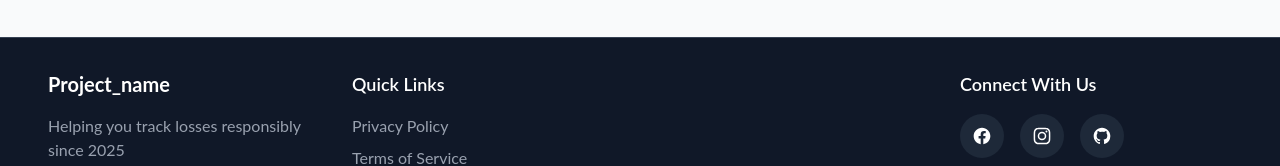
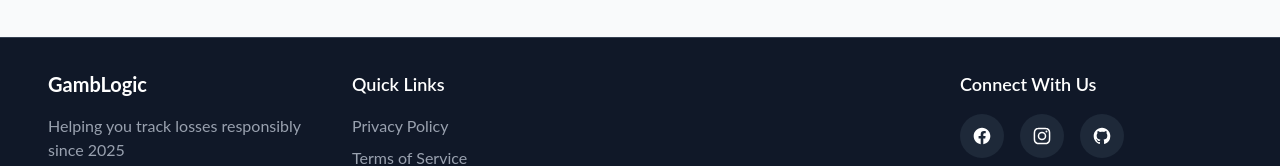
Before and after one commit to dtnny/cecs491-team-HLC, a Next.js app in the folder frontend/: page / in a window 1280 px wide. Shown: the part 3104-3270 px from the top of the page. Built offline with nearby package versions, Linux system fonts and the light colour scheme; no server answers; the database is empty.

Commit message:
Updated name

```diff
--- a/frontend/src/components/Footer.js
+++ b/frontend/src/components/Footer.js
@@ -28,7 +28,7 @@ export default function Footer() {
           {/* Project Info */}
           <div>
             <h3 className="text-xl font-bold mb-4 flex items-center">
-              Project_name
+              GambLogic
             </h3>
             <p className="text-gray-400 mb-2">Helping you track losses responsibly since 2025</p>
             <p className="text-gray-400">Version: {appVersion}</p>
```
